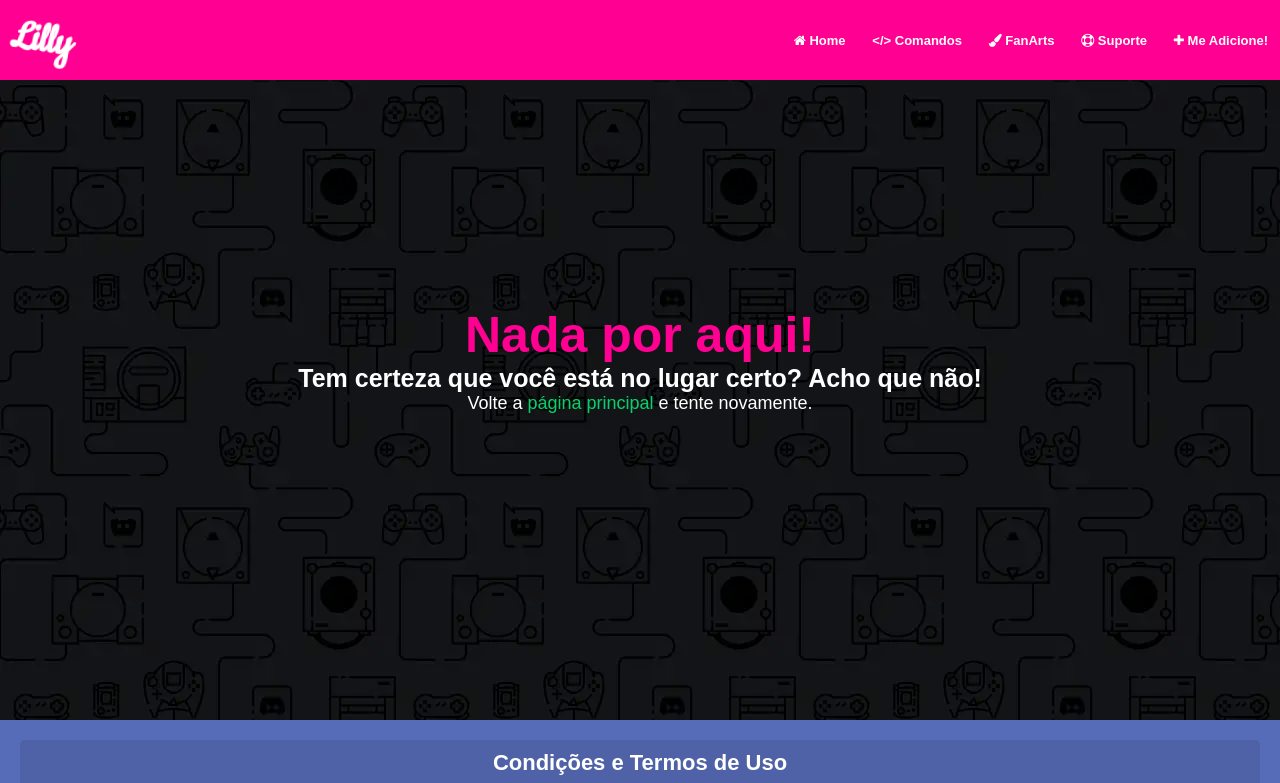
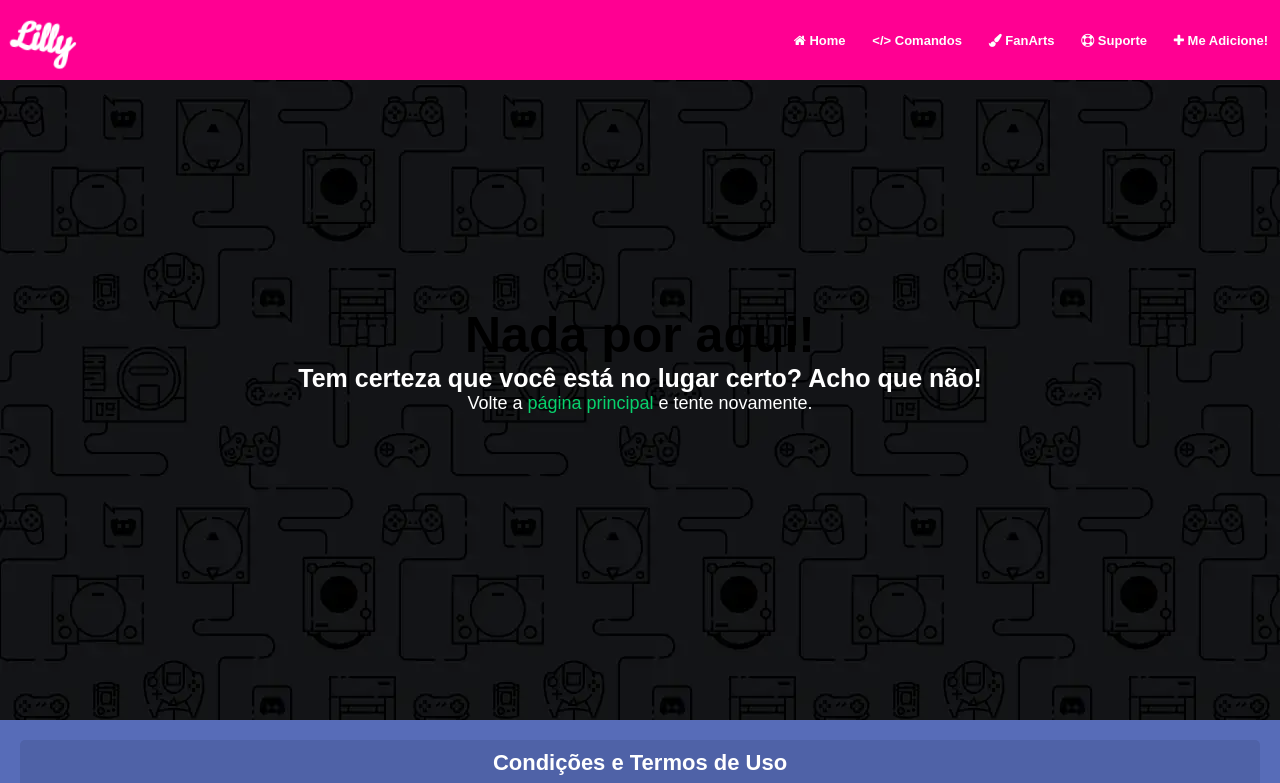
Before and after one commit to FernandesCR/Site2, a website: page src/views/404.html in a window 1280 px wide. Shown: the top 783 px of the page. Drawn offline with nearby package versions, Linux system fonts and the light colour scheme; files that its build step writes are made by us from their sources.

Commit message:
Update 404.css

```diff
--- a/public/styles/404.css
+++ b/public/styles/404.css
@@ -12,7 +12,7 @@ main {
 
 main section h1 {
     font-size: 5.0rem;
-    color: #ff0092;
+    color: #000000;
 }
 
 main section h2 {
```
